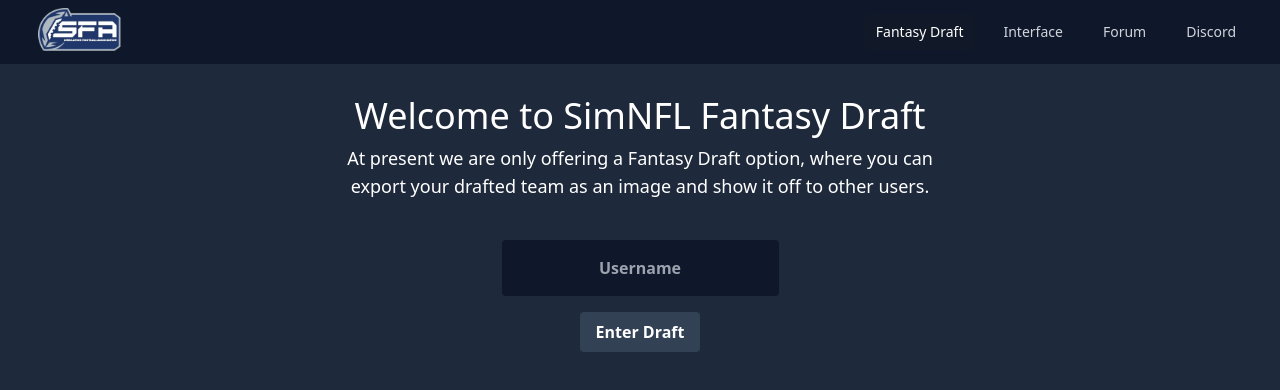
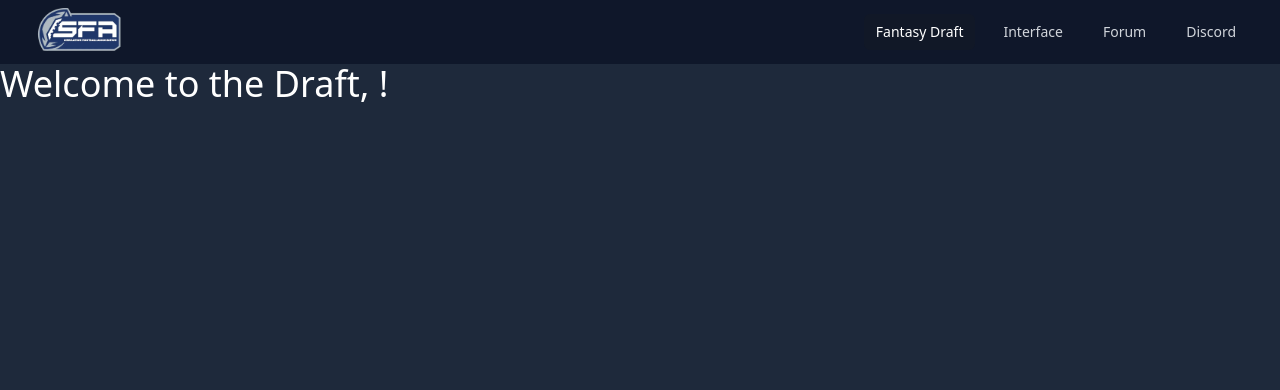
Before and after one commit to Kirbskol/simnfl-fantasy, a React (Vite) app: page /draft in a window 1280 px wide. Shown: the top 390 px of the page. Built offline with nearby package versions, Linux system fonts and the light colour scheme.

Commit message:
Add react router, configured some small route from home to Draft
Logic created so that when user enters username and clicks button, the
route changes to the draft page (yet to be developed fully)

```diff
--- a/package.json
+++ b/package.json
@@ -13,7 +13,8 @@
     "@headlessui/react": "^2.2.0",
     "@heroicons/react": "^2.1.5",
     "react": "^18.3.1",
-    "react-dom": "^18.3.1"
+    "react-dom": "^18.3.1",
+    "react-router-dom": "^6.28.0"
   },
   "devDependencies": {
     "@eslint/js": "^9.13.0",
--- a/src/App.jsx
+++ b/src/App.jsx
@@ -1,14 +1,17 @@
-import React from 'react'
-import Home from './components/Home.jsx'
-import Splash from './components/ui/Splash.jsx'
-import Form from './components/ui/Form.jsx'
+import React from 'react';
+import { BrowserRouter as Router, Route, Routes } from 'react-router-dom';
+import Home from './components/Home.jsx';
+import Draft from './components/Draft.jsx';
 
 function App() {
   return (
-    <>
-      <Home />
-    </>
-  )
+    <Router>
+      <Routes>
+        <Route path="/" element={<Home />} />
+        <Route path="/draft" element={<Draft />} />
+      </Routes>
+    </Router>
+  );
 }
 
-export default App
+export default App;
--- /dev/null
+++ b/src/components/Draft.jsx
@@ -0,0 +1,12 @@
+import React from 'react';
+
+const Draft = ({ userName }) => {
+  return (
+    <div>
+      <h1 class="text-4xl self-center mb-2">Welcome to the Draft, {userName}!</h1>
+      {/* Add draft logic here */}
+    </div>
+  );
+};
+
+export default Draft;
--- a/src/components/Home.jsx
+++ b/src/components/Home.jsx
@@ -1,14 +1,29 @@
-import React from 'react'
-import Form from './ui/Form.jsx'
-import Splash from './ui/Splash.jsx'
+import React, { useState } from 'react';
+import Splash from './ui/Splash.jsx';
+import Form from './ui/Form.jsx';
+import Draft from './Draft.jsx'; // Make sure this file exists
 
 const Home = () => {
+  const [isDraftStarted, setIsDraftStarted] = useState(false);
+  const [userName, setUserName] = useState('');
+
+  const handleStartDraft = (name) => {
+    setUserName(name);
+    setIsDraftStarted(true);
+  };
+
   return (
-    <>
-        <Splash />
-        <Form />
-    </>
-  )
-}
+    <div className="home">
+      {isDraftStarted ? (
+        <Draft userName={userName} />
+      ) : (
+        <>
+          <Splash />
+          <Form onStartDraft={handleStartDraft} />
+        </>
+      )}
+    </div>
+  );
+};
 
 export default Home;
--- a/src/components/ui/Form.jsx
+++ b/src/components/ui/Form.jsx
@@ -1,18 +1,36 @@
-import React from 'react'
+import React, { useState } from 'react';
 
-const Form = () => {
+const Form = ({ onStartDraft }) => {
+  const [name, setName] = useState('');
+
+  const handleSubmit = (e) => {
+    e.preventDefault();
+    onStartDraft(name);
+  };
+
   return (
-    <div class="flex-col p-2 items-center text-center">
-        <div class="text-center">
-            <form>
-                <div>
-                    <input type="text" class="bg-slate-900 hover:bg-blue-700 text-white font-bold py-4 px-4 rounded text-center" placeholder="Username" required />
-                </div>
-                <button type="submit" class="bg-slate-700 hover:bg-blue-700 text-white font-bold py-2 px-4 rounded mt-4">Enter Draft</button>
-            </form>
-        </div>
+    <div className="flex-col p-2 items-center text-center">
+      <div className="text-center">
+        <form onSubmit={handleSubmit}>
+          <div>
+            <input
+              type="text"
+              className="bg-slate-900 hover:bg-blue-700 text-white font-bold py-4 px-4 rounded text-center"
+              placeholder="Username"
+              value={name}
+              onChange={(e) => setName(e.target.value)}
+              required
+            />
+          </div>
+          <button
+            type="submit"
+            className="bg-slate-700 hover:bg-blue-700 text-white font-bold py-2 px-4 rounded mt-4">
+            Enter Draft
+          </button>
+        </form>
+      </div>
     </div>
-  )
-}
+  );
+};
 
 export default Form;
```
Also changed, not shown: 1 other file (tests, documents, lock files or other folders).
